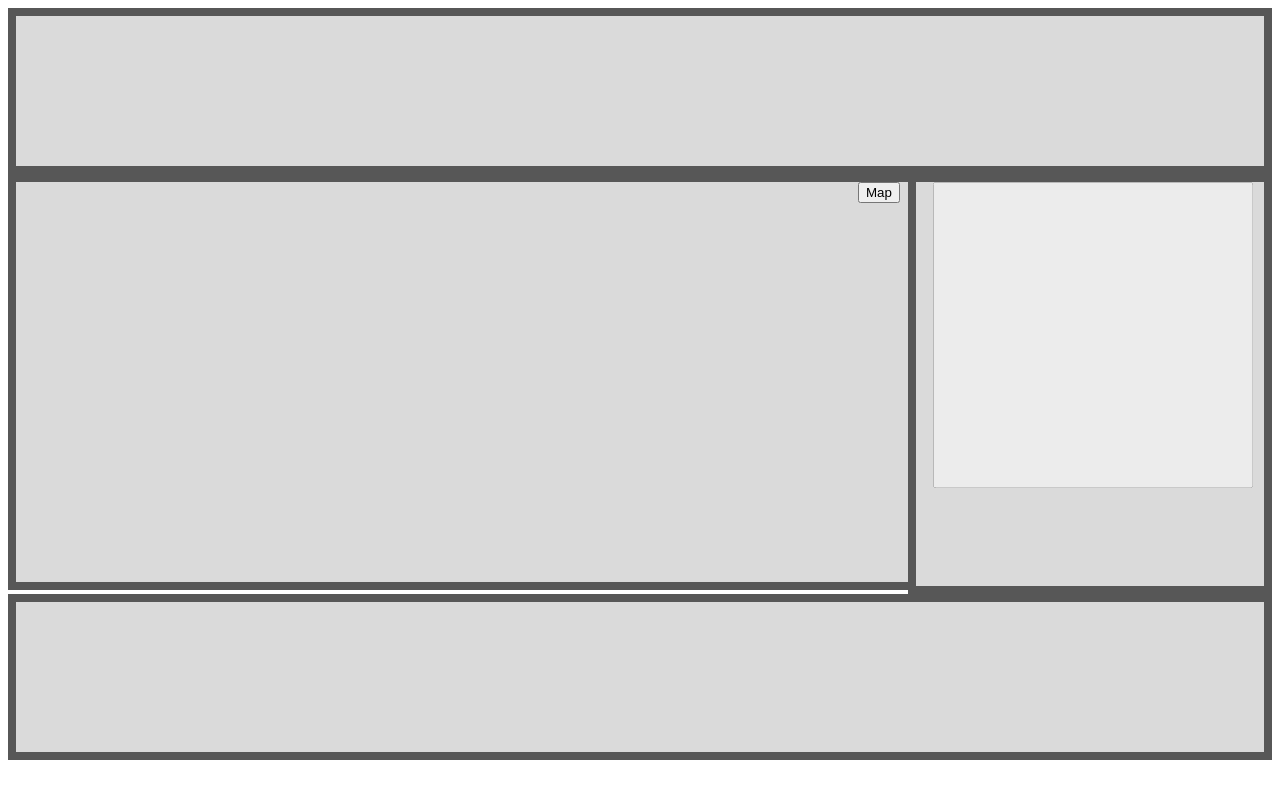
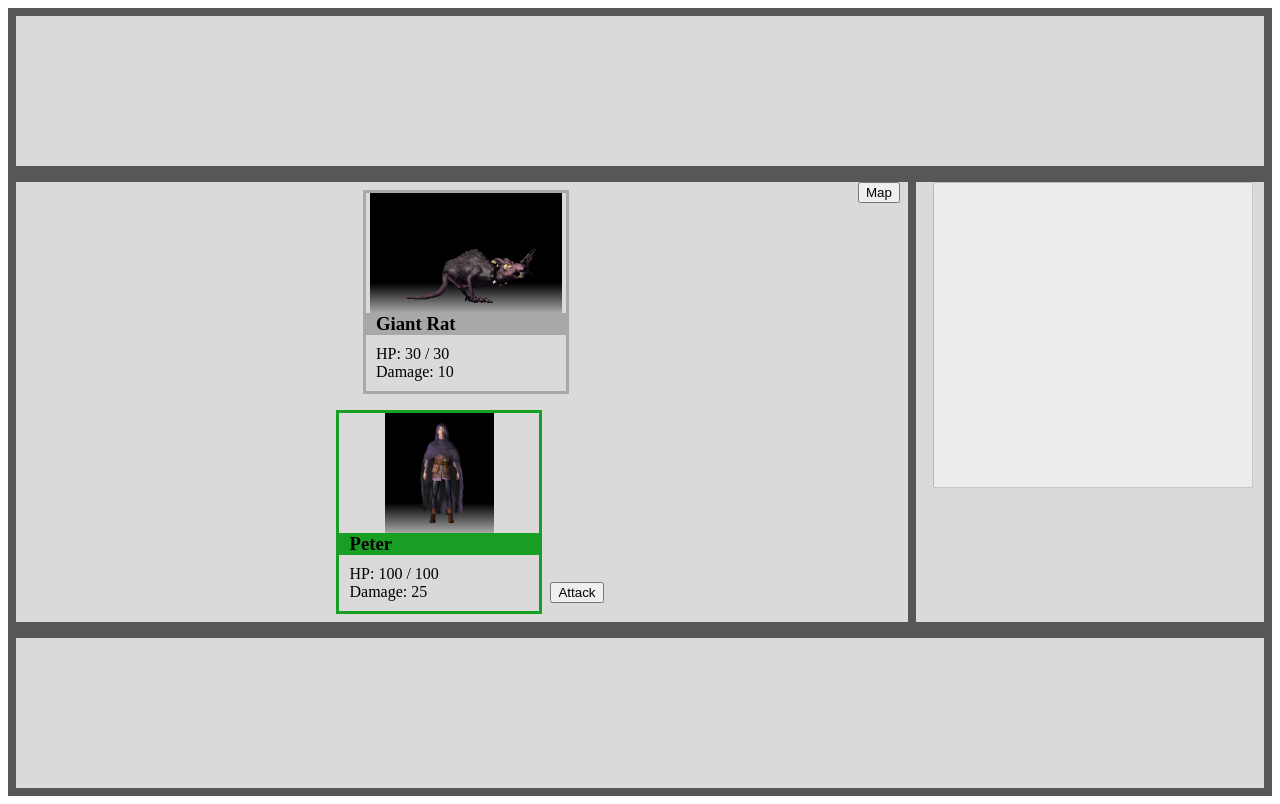
Before and after one commit to RaffyPetrov/dom-game, a website: page index.html in a window 1280 px wide. Drawn offline with Linux system fonts and the light colour scheme.

Commit message:
Added defense & attack rating

```diff
--- a/index.html
+++ b/index.html
@@ -33,11 +33,10 @@
     <div id="dungeon">
     </div>
 
-
+    <script src="src/events.js"></script>
     <script src="src/dom.js"></script>
     <script src="src/character.js"></script>
     <script src="src/encounter.js"></script>
-    <script src="src/events.js"></script>
     <script src="src/index.js"></script>
 
 </body>
--- a/src/character.js
+++ b/src/character.js
@@ -1,35 +1,54 @@
 /* globals e, game */
 
-console.log("character.js loaded");
 
 window.game = window.game || {};
 
-Object.assign(window.game, (function() {
+Object.assign(window.game, (function () {
     const templates = {
         player: {
             name: 'Peter',
-            img: '/assets/player.png',
+            img: 'player.png',
             hp: 100,
-            dmg: 25
+            dmg: 25,
+            defense: 10,
+            attackRating: 3
         },
         rat: {
             name: 'Giant Rat',
+            level: 1,
             ai: true,
-            img: '/assets/rat.png',
+            img: 'rat.png',
             hp: 30,
-            dmg: 10
+            dmg: 10,
+            defense: 5,
+            attackRating: 3
         },
         skeleton: {
             name: 'Skeleton',
+            level: 2,
             ai: true,
-            img: '/assets/skeleton.png',
+            img: 'skeleton.png',
             hp: 50,
-            dmg: 15
+            dmg: 15,
+            defense: 8,
+            attackRating: 5
+        },
+        goblin: {
+            name: 'Goblin',
+            level: 4,
+            ai: true,
+            img: 'goblin.png',
+            hp: 100,
+            dmg: 25,
+            defense: 12,
+            attackRating: 8
         }
     };
 
-    console.log("createCharacter registered");
-    return { createCharacter };
+    return {
+        templates,
+        createCharacter,
+    };
 
 
 
@@ -42,11 +61,21 @@ Object.assign(window.game, (function() {
         character.maxHp = character.hp;
 
         const element = createCharacterCard(character);
-        return { character, element };
+
+        return {
+            character,
+            element
+        };
 
         function attack(target) {
-            console.log(`${character.name} attacks ${target.name} for ${character.dmg}`);
-            target.takeDamage(character.dmg);
+            console.log(`${character.name} attacks ${target.name}`);
+            const chance = Math.min(character.attackRating / target.defense, 1);
+
+            if (chance >= Math.random()) {
+                target.takeDamage(character.dmg);
+            } else {
+                console.log('Attack misses!');
+            }
         }
 
         function takeDamage(incomingDmg) {
@@ -65,7 +94,7 @@ Object.assign(window.game, (function() {
         };
 
         const element = e('article', { className: 'character-card' },
-            e('div', { className: 'portrait' }, e('img', { src: '../assets' + character.img })),
+            e('div', { className: 'portrait' }, e('img', { src: '/assets/' + character.img })),
             e('div', { className: 'description' },
                 e('h3', {}, character.name),
                 e('ul', { className: 'stats' },
--- a/src/encounter.js
+++ b/src/encounter.js
@@ -1,12 +1,36 @@
 /* globals e, game */
-
-window.game = window.game || {};
-
 
 Object.assign(window.game, (function () {
     return {
-        encounterController
+        encounterController,
+        generateEncounter,
     };
+
+    function generateEncounter(difficulty) {
+        let options = Object.entries(game.templates).filter(([k, v]) => v.ai);
+        const selected = [];
+
+        let encounterLevel = 0;
+
+        while(encounterLevel < difficulty && options.length > 0) {
+            const minLevel = Math.floor(difficulty / 3);
+            const maxLevel = difficulty - encounterLevel;
+            options = options.filter(([k, v]) => v.level <= maxLevel && v.level >= minLevel);
+
+
+            if (options.length > 0 ) {
+                const index = Math.floor(Math.random() * options.length);
+
+                console.log(index);
+
+                const current = options[index];
+                encounterLevel += current[1].level;
+                selected.push(game.createCharacter(current[0]))
+            }
+        }
+
+        return selected;
+    }
 
     function encounterController(enemySlot, player) {
         let characters = [];
@@ -75,6 +99,9 @@ Object.assign(window.game, (function () {
         }
 
         function enter(enemies) {
+            enemySlot.innerHTML = '';
+            enemies.forEach(e => enemySlot.appendChild(e.element));
+
             characters = [player, ...enemies];
             initiative = -1;
 
--- a/src/index.js
+++ b/src/index.js
@@ -1,7 +1,5 @@
 /* globals e, game */
 
-console.log("Before anything, game =", window.game);
-console.log("Does createCharacter exist?", typeof window.game?.createCharacter);
 
 
 Object.assign(window.game, (function () {
@@ -9,11 +7,7 @@ Object.assign(window.game, (function () {
     const enemySlot = document.getElementById('enemies');
 
     const player = game.createCharacter('player');
-    const enemies = [
-        game.createCharacter('rat'),
-        game.createCharacter('skeleton'),
-        game.createCharacter('rat'),
-    ];
+
 
     const encounterController = game.encounterController(enemySlot, player);
 
@@ -24,30 +18,35 @@ Object.assign(window.game, (function () {
 
     playerSlot.appendChild(player.element);
     playerSlot.appendChild(controls);
-    enemies.forEach(e => enemySlot.appendChild(e.element));
+    //enemies.forEach(e => enemySlot.appendChild(e.element));
 
     game.events.onBeginTurn.subscribe(onBeginTurn);
-    game.events.onEncounterEnd.subscribe((victory) => {
-        if (victory) {
-            alert('Enemies defeated!');
-        } else {
-            alert('You died!');
-            disableControls();
-        }
-    });
+    game.events.onEncounterEnd.subscribe(onEncounterEnd);
+
+    let difficulty = 1;
 
     // Begin encounter as player
-    encounterController.enter(enemies);
+    encounterController.enter(game.generateEncounter(difficulty));
 
     function onBeginTurn(controller) {
         if (controller.character.ai) {
-            console.log('AI controlled');
             disableControls();
             encounterController.onEnemyAttack();
             encounterController.selectTarget({ target: player.element });
         } else {
-            console.log('Player turn');
             enableControls();
+        }
+    }
+
+    function onEncounterEnd(victory) {
+        if (victory) {
+            alert('Enemies defeated!');
+            difficulty++;
+            encounterController.enter(game.generateEncounter(difficulty));
+            disableControls();
+        } else {
+            alert('You died!');
+            disableControls();
         }
     }
 
```
